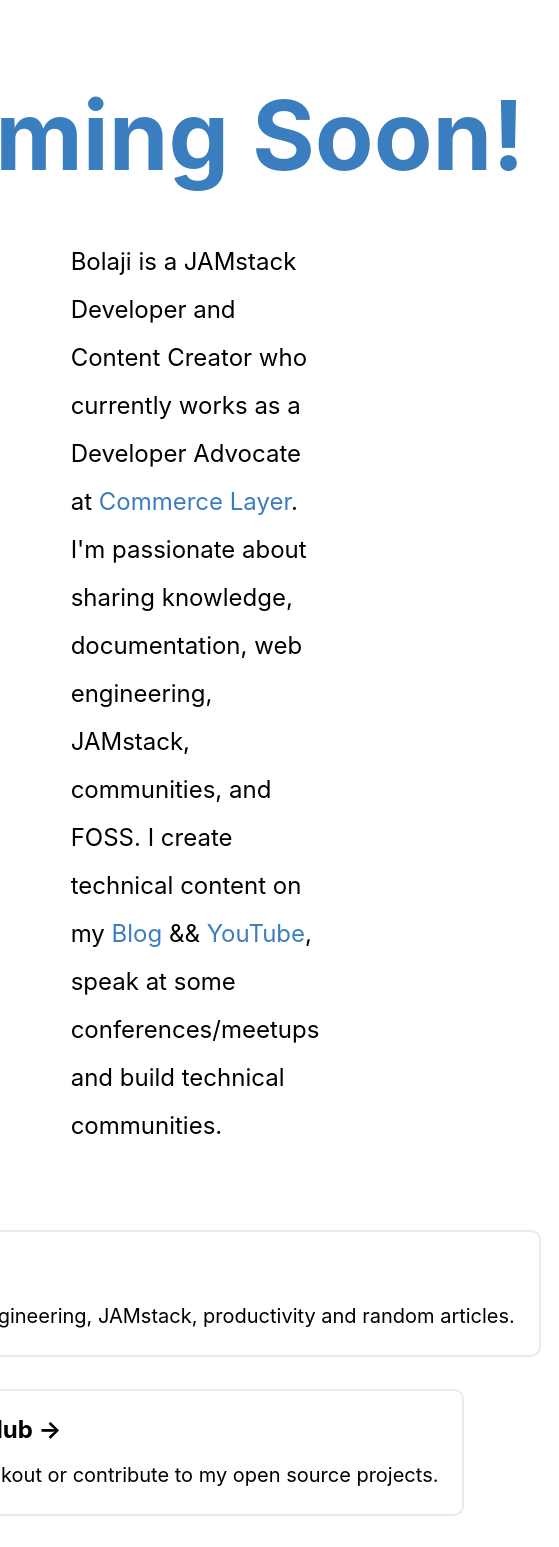
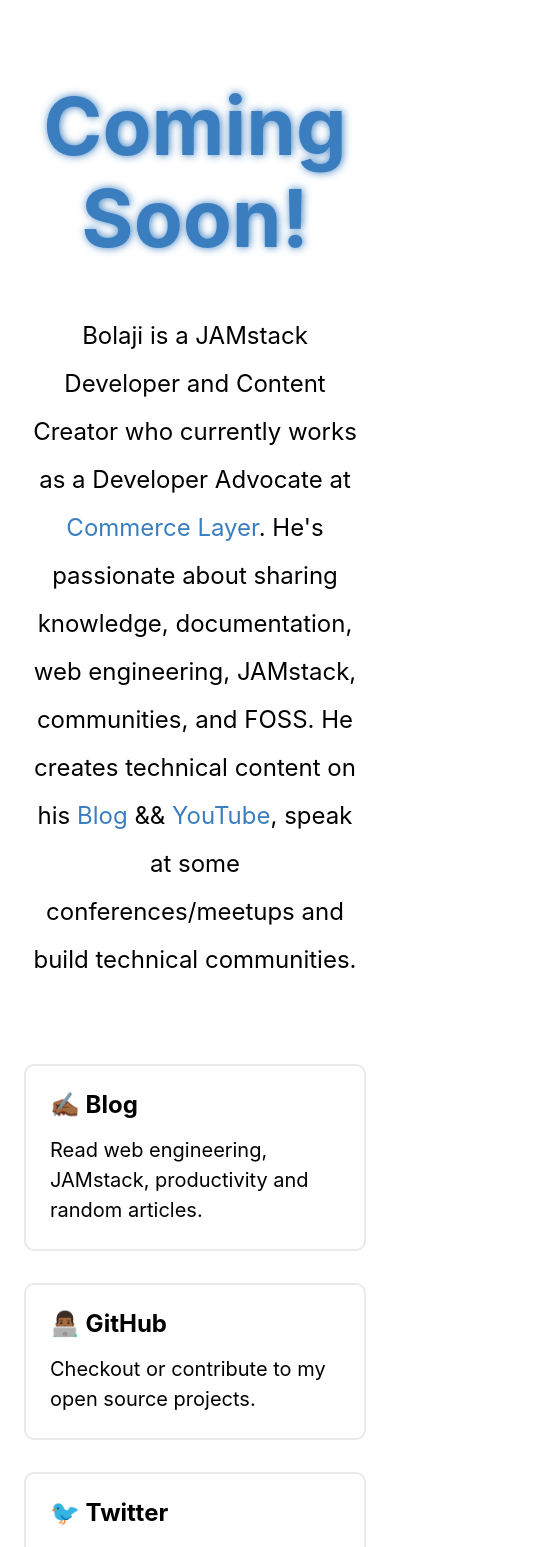
Before and after one commit to BolajiAyodeji/bolajiayodeji.com, a Next.js app: page / in a window 390 px wide. Shown: the top 1547 px of the page, 559 px wide, since content can reach past the window. Built offline with nearby package versions, Linux system fonts and the light colour scheme.

Commit message:
style(home): add some styles and fix description on mobile

```diff
--- a/pages/index.js
+++ b/pages/index.js
@@ -21,33 +21,33 @@
           <a href="https://commercelayer.io" target="_blank" rel="noopener noreferrer">
             Commerce Layer
           </a>
-          . I'm passionate about sharing knowledge, documentation, web
-          engineering, JAMstack, communities, and FOSS. I create technical
-          content on my <a href="https://blog.bolajiayodeji.com" target="_blank" rel="noopener noreferrer">Blog</a> &&{" "}
+          . He's passionate about sharing knowledge, documentation, web
+          engineering, JAMstack, communities, and FOSS. He creates technical
+          content on his <a href="https://blog.bolajiayodeji.com" target="_blank" rel="noopener noreferrer">Blog</a> &&{" "}
           <a href="https://www.youtube.com/c/bolajiayodeji" target="_blank" rel="noopener noreferrer">YouTube</a>, speak
           at some conferences/meetups and build technical communities.
         </p>
 
         <div className={styles.grid}>
-          <a href="http://blog.bolajiayodeji.com" className={styles.card}>
-            <h3>Blog &rarr;</h3>
+          <a href="https://blog.bolajiayodeji.com" className={styles.card}>
+            <h3>✍🏾 Blog</h3>
             <p>
               Read web engineering, JAMstack, productivity and random articles.
             </p>
           </a>
 
           <a href="https://github.com/BolajiAyodeji" className={styles.card}>
-            <h3>GitHub &rarr;</h3>
+            <h3>👨🏾‍💻 GitHub</h3>
             <p>Checkout or contribute to my open source projects.</p>
           </a>
 
           <a href="https://twitter.com/iambolajiayo" className={styles.card}>
-            <h3>Twitter &rarr;</h3>
+            <h3>🐦 Twitter</h3>
             <p>Follow me, interact with my tweets and maybe send a DM.</p>
           </a>
 
           <a href="https://patreon.com/bolajiayodeji" className={styles.card}>
-            <h3>Patreon &rarr;</h3>
+            <h3>💰 Patreon</h3>
             <p>Become my patron and $upport my work.</p>
           </a>
         </div>
--- a/styles/Home.module.css
+++ b/styles/Home.module.css
@@ -16,28 +16,20 @@
   align-items: center;
 }
 
-.title a:hover,
-.title a:focus,
-.title a:active {
-  text-decoration: underline;
-}
-
 .title {
   margin: 0;
   line-height: 1.15;
   font-size: 6rem;
   color: #3a7ebf;
-}
-
-.title {
   text-align: center;
+  text-shadow: #3a7ebf 1px 0 8px;
 }
 
 .description {
   line-height: 2;
   font-size: 1.5rem;
-  padding: 1.5rem 15rem;
-  align-items: center;
+  padding: 1.5rem 10rem;
+  text-align: center;
 }
 
 .description a {
@@ -69,8 +61,10 @@
 .card:hover,
 .card:focus,
 .card:active {
-  color: #3a7ebf;
   border-color: #3a7ebf;
+  -webkit-transform: scale(1.1);
+        -ms-transform: scale(1.1);
+        transform: scale(1.1);
 }
 
 .card h3 {
@@ -82,13 +76,6 @@
   margin: 0;
   font-size: 1.25rem;
   line-height: 1.5;
-}
-
-@media (max-width: 600px) {
-  .grid {
-    width: 100%;
-    flex-direction: column;
-  }
 }
 
 .footer {
@@ -109,3 +96,16 @@
   justify-content: center;
   align-items: center;
 }
+
+@media (max-width: 600px) {
+  .grid {
+    width: 100%;
+    flex-direction: column;
+  }
+  .title {
+    font-size: 5rem;
+  }
+  .description {
+    padding: 1.5rem;
+  }
+}
```
Also changed, not shown: 1 other file (tests, documents, lock files or other folders).
